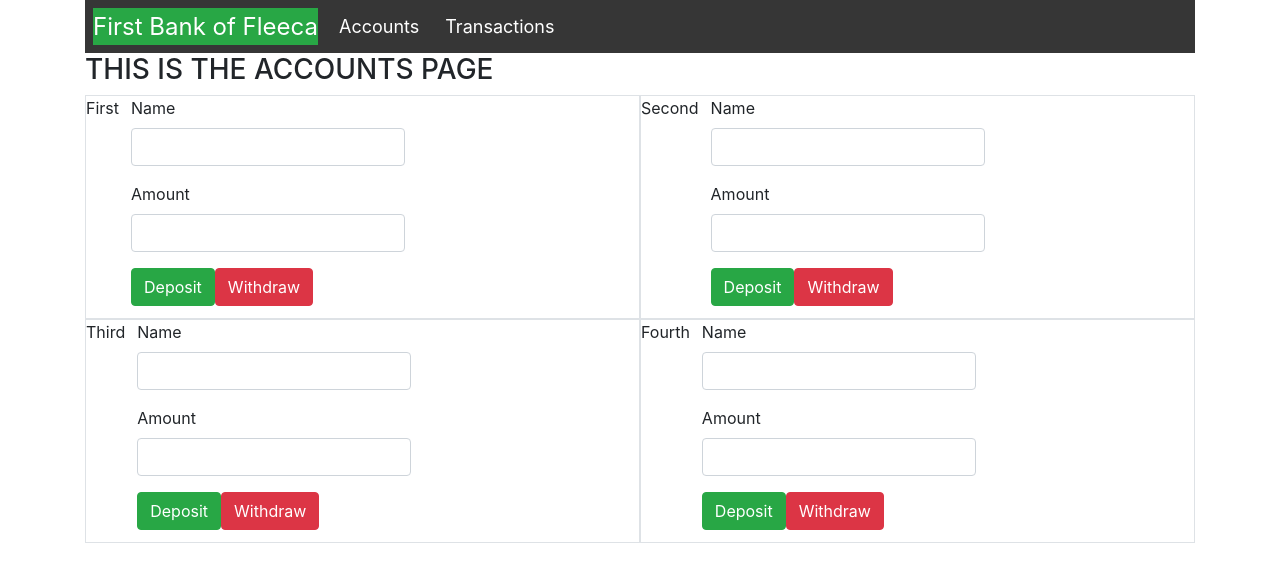
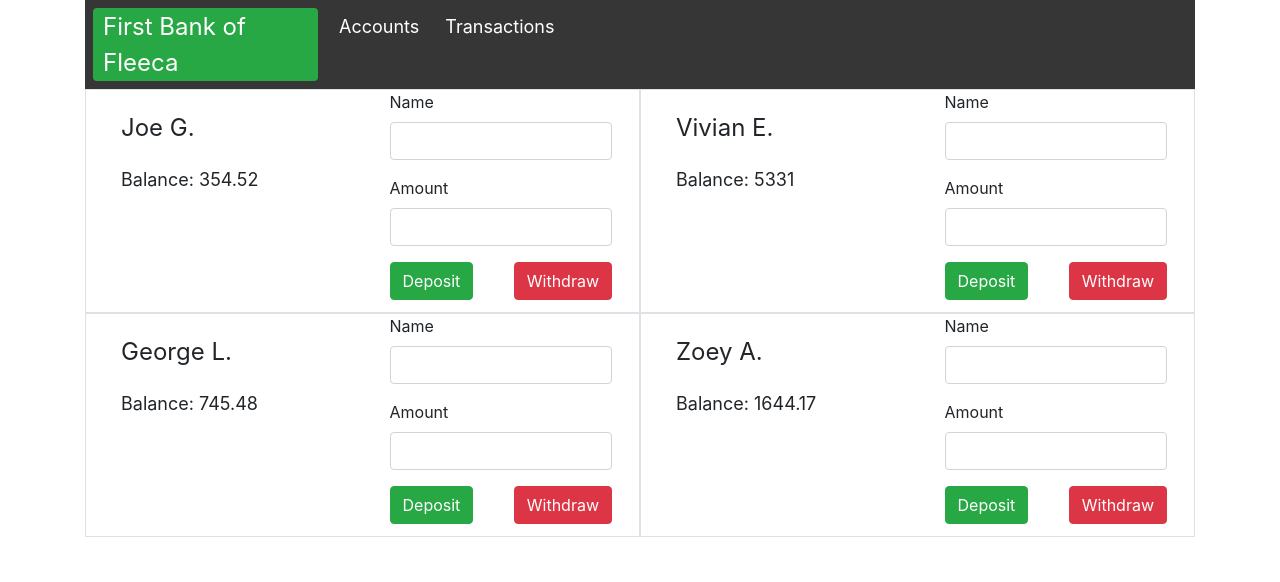
Before and after one commit to krojas64/is322-final-project, a React (Create React App) app: page / in a window 1280 px wide. Shown: the top 582 px of the page. Built offline with nearby package versions, Linux system fonts and the light colour scheme; no server answers.

Commit message:
Displaying data from redux into pages

```diff
--- /dev/null
+++ b/src/components/Accounts.css
@@ -0,0 +1,9 @@
+.account-name {
+    font-size: x-large;
+    margin: 20px;
+}
+
+.balance {
+    font-size: large;
+    margin: 20px;
+}
--- a/src/components/Accounts.js
+++ b/src/components/Accounts.js
@@ -1,29 +1,41 @@
 import React from 'react';
 import CreateTransaction from './CreateTransaction';
+import { connect } from 'react-redux';
+import './Accounts.css';
 
-
-const Accounts = props => {
+class Accounts extends React.Component {
+    render() {
+        console.log(this.props.accounts)
         return (
             <div className="accounts-page">
-            <h3>THIS IS THE ACCOUNTS PAGE</h3>
                 <div className="container">
                     <div className="row">
                         <div className="col border">
                             <div className="row">
-                            <div className="col-xs-6">
-                                First
+                                <div className="col">
+                                    <div className="account-name">
+                                        {this.props.accounts[0].name}
                                     </div>
-                            <div className="col-xs-6">
+                                    <div className="balance">
+                                        Balance: {this.props.accounts[0].balance}
+                                    </div>
+                                </div>
+                                <div className="col">
                                     <CreateTransaction />
                                 </div>
                             </div>
                         </div>
                         <div className="col border">
                             <div className="row">
-                            <div className="col-xs-6">
-                                Second
+                                <div className="col">
+                                    <div className="account-name">
+                                        {this.props.accounts[1].name}
                                     </div>
-                            <div className="col-xs-6">
+                                    <div className="balance">
+                                        Balance: {this.props.accounts[1].balance}
+                                    </div>
+                                </div>
+                                <div className="col">
                                     <CreateTransaction />
                                 </div>
                             </div>
@@ -32,20 +44,30 @@ const Accounts = props => {
                     <div className="row">
                         <div className="col border">
                             <div className="row">
-                            <div className="col-xs-6">
-                                Third
+                                <div className="col">
+                                    <div className="account-name">
+                                        {this.props.accounts[2].name}
                                     </div>
-                            <div className="col-xs-6">
+                                    <div className="balance">
+                                        Balance: {this.props.accounts[2].balance}
+                                    </div>
+                                </div>
+                                <div className="col">
                                     <CreateTransaction />
                                 </div>
                             </div>
                         </div>
                         <div className="col border">
                             <div className="row">
-                            <div className="col-xs-6">
-                                Fourth
+                                <div className="col">
+                                    <div className="account-name">
+                                        {this.props.accounts[3].name}
                                     </div>
-                            <div className="col-xs-6">
+                                    <div className="balance">
+                                        Balance: {this.props.accounts[3].balance}
+                                    </div>
+                                </div>
+                                <div className="col">
                                     <CreateTransaction />
                                 </div>
                             </div>
@@ -55,5 +77,12 @@ const Accounts = props => {
             </div>
         )
     }
+}
 
-export default Accounts;
+const mapStateToProps = state => {
+    return {
+        accounts: state.transaction.accounts
+    };
+};
+
+export default connect(mapStateToProps)(Accounts);
--- a/src/components/App.js
+++ b/src/components/App.js
@@ -11,10 +11,11 @@ import PersonalTransaction from './PersonalTransaction';
 class App extends React.Component {
     state = {
         accounts: [],
+        transactions: [],
         errorMessage: '',
     }
 
-    componentDidMount() {
+    /*componentDidMount() {
         this.getData();
     }
 
@@ -26,7 +27,15 @@ class App extends React.Component {
         }).catch(error => {
             this.setState({ errorMessage: error.message });
         });
-    }
+
+        axios.get('https://my-json-server.typicode.com/krojas64/final-db/transactions')
+        .then(response => {
+            this.setState({ transactions: response.data });
+            console.log(this.state.transactions);
+        }).catch(error => {
+            this.setState({ errorMessage: error.message });
+        });
+    }*/
 
     render() {
         return (
--- a/src/components/CreateTransaction.js
+++ b/src/components/CreateTransaction.js
@@ -12,7 +12,7 @@ class CreateTransaction extends React.Component {
 
     onFormSubmit = (event) => {
         event.preventDefault();
-        this.props.AddTransaction(this.state.name, this.state.amount);
+        //this.props.AddTransaction(this.state.name, this.state.amount);
         this.setState({name: '', amount: ''})
     }
 
@@ -37,7 +37,7 @@ class CreateTransaction extends React.Component {
                     </input>
                 </div>
                 <input type="submit" className="btn btn-success" value="Deposit" />
-                <input type="submit" className="btn btn-danger" value="Withdraw" />
+                <input type="submit" className="btn btn-danger float-right" value="Withdraw" />
             </form>
         )
     }
--- a/src/components/PersonalTransaction.js
+++ b/src/components/PersonalTransaction.js
@@ -1,16 +1,40 @@
 import React from 'react';
+import CreateTransaction from './CreateTransaction';
+import { connect } from 'react-redux';
 
 class PersonalTransaction extends React.Component {
-
     render() {
-        console.log(this.props);
         console.log(this.props.match.params.id)
+        console.log(this.props.accounts)
         return (
             <div className="personal-page">
                 <h3>This is the page for account number {this.props.match.params.id}</h3>
+                <div className="row">
+                    <div className="col">
+                        <div className="account-name">
+                            {this.props.accounts[0].name}
+                        </div>
+                        <div className="balance">
+                            Balance: {this.props.accounts[0].balance}
+                        </div>
+                    </div>
+                    <div className="col">
+                        <CreateTransaction />
+                    </div>
+                </div>
+                <div className="row">
+
+                </div>
             </div>
         )
     }
 }
 
-export default PersonalTransaction;
+const mapStateToProps = state => {
+    return {
+        accounts: state.transaction.accounts,
+        transactions: state.transaction.transactions
+    };
+};
+
+export default connect(mapStateToProps)(PersonalTransaction);
--- a/src/components/Tabs.css
+++ b/src/components/Tabs.css
@@ -9,11 +9,11 @@
 
 .bank-name {
     font-size: x-large;
-
+    padding-left: 10px;
 }
 
 .bg-success {
-    width: auto;
+    width: 225px;
     padding-top: 1px;
     margin: 8px;
 }
--- a/src/components/Tabs.js
+++ b/src/components/Tabs.js
@@ -17,7 +17,7 @@ class Tabs extends React.Component {
         return (
             <ul className='nav page-tabs'>
                 <li className='nav-item'>
-                    <div className='bank-name bg-success'>
+                    <div className='bank-name bg-success rounded'>
                     First Bank of Fleeca
                     </div>
                 </li>
--- a/src/index.js
+++ b/src/index.js
@@ -6,6 +6,8 @@ import App from './components/App';
 import reducers from "./reducers";
 
 ReactDOM.render(
-        <App />,
+    <Provider store={createStore(reducers)}>
+        <App />
+    </Provider>,
     document.querySelector('#root'),
 );
--- a/src/reducers/TransactionReducer.js
+++ b/src/reducers/TransactionReducer.js
@@ -1,14 +1,48 @@
+import axios from 'axios';
+
+/*const db_account = async () => {
+    let accounts_data;
+    try {
+    accounts_data = await axios.get('https://my-json-server.typicode.com/krojas64/final-db/accounts')
+    if (accounts_data.status === 200){
+    console.log(accounts_data)
+    console.log(accounts_data.data)
+    return accounts_data.data;
+    }
+    } catch (err) {
+        console.error(err)
+    }
+    return;
+};*/
+
+/*const db_transaction = () => {
+    let transactions = axios.get('https://my-json-server.typicode.com/krojas64/final-db/transactions');
+
+    return transactions;
+}*/
+
 const DEFAULT_STATE = {
-    current: 0,
-    numCharacter: 9,
+    //accounts: db_account()
+    accounts: [
+        { "name": "Joe G.", "id": 3, "balance": 354.52 },
+        { "name": "Vivian E.", "id": 4, "balance": 5331.00 },
+        { "name": "George L.", "id": 2, "balance": 745.48 },
+        { "name": "Zoey A.", "id": 1, "balance": 1644.17 }
+    ],
+    //transactions: db_transaction()
+    transactions: [
+        { "name": "Joe G.", "id": 3, "reason": "Opened Account", "amount": 354.52 },
+        { "name": "Vivian E.", "id": 4, "reason": "Opened Account", "amount": 5331.00 },
+        { "name": "George L.", "id": 2, "reason": "Opened Account", "amount": 745.48 },
+        { "name": "Zoey A.", "id": 1, "reason": "Opened Account", "amount": 1644.17 }
+    ]
 };
 
 const transactionReducer = (state = DEFAULT_STATE, action) => {
     let newState = {...state};
-
+    console.log(newState)
     switch (action.type) {
         case 'ADD_TRANSACTION':
-            newState.numCharacter += 1;
             return newState;
 
 
--- a/src/reducers/index.js
+++ b/src/reducers/index.js
@@ -0,0 +1,8 @@
+import {combineReducers} from "redux";
+import transactionReducer from "./TransactionReducer";
+import turnReducer from "./turnReducer";
+
+export default combineReducers({
+    transaction: transactionReducer,
+    turn: turnReducer,
+});
--- /dev/null
+++ b/src/reducers/turnReducer.js
@@ -0,0 +1,37 @@
+const DEFAULT_STATE = {
+    current: 0,
+    numCharacter: 9,
+};
+
+const turnReducer = (state = DEFAULT_STATE, action) => {
+    let newState = {...state};
+
+    switch (action.type) {
+        case 'ADD_CHARACTER':
+            newState.numCharacter += 1;
+            return newState;
+
+        case 'REMOVE_CHARACTER':
+            newState.numCharacter -= 1;
+            return newState;
+
+        case 'NEXT_TURN':
+            newState.current += 1;
+            if (newState.current === newState.numCharacter) {
+                newState.current = 0;
+            }
+            return newState;
+
+        case 'PREV_TURN':
+            newState.current -= 1;
+            if (newState.current === -1) {
+                newState.current = newState.numCharacter;
+            }
+            return newState;
+
+        default:
+            return state;
+    }
+}
+
+export default turnReducer;
```
Also changed, not shown: src/components/Transactions.js (+21 -12 lines). Lines whose indentation alone changed are shown as unchanged.
